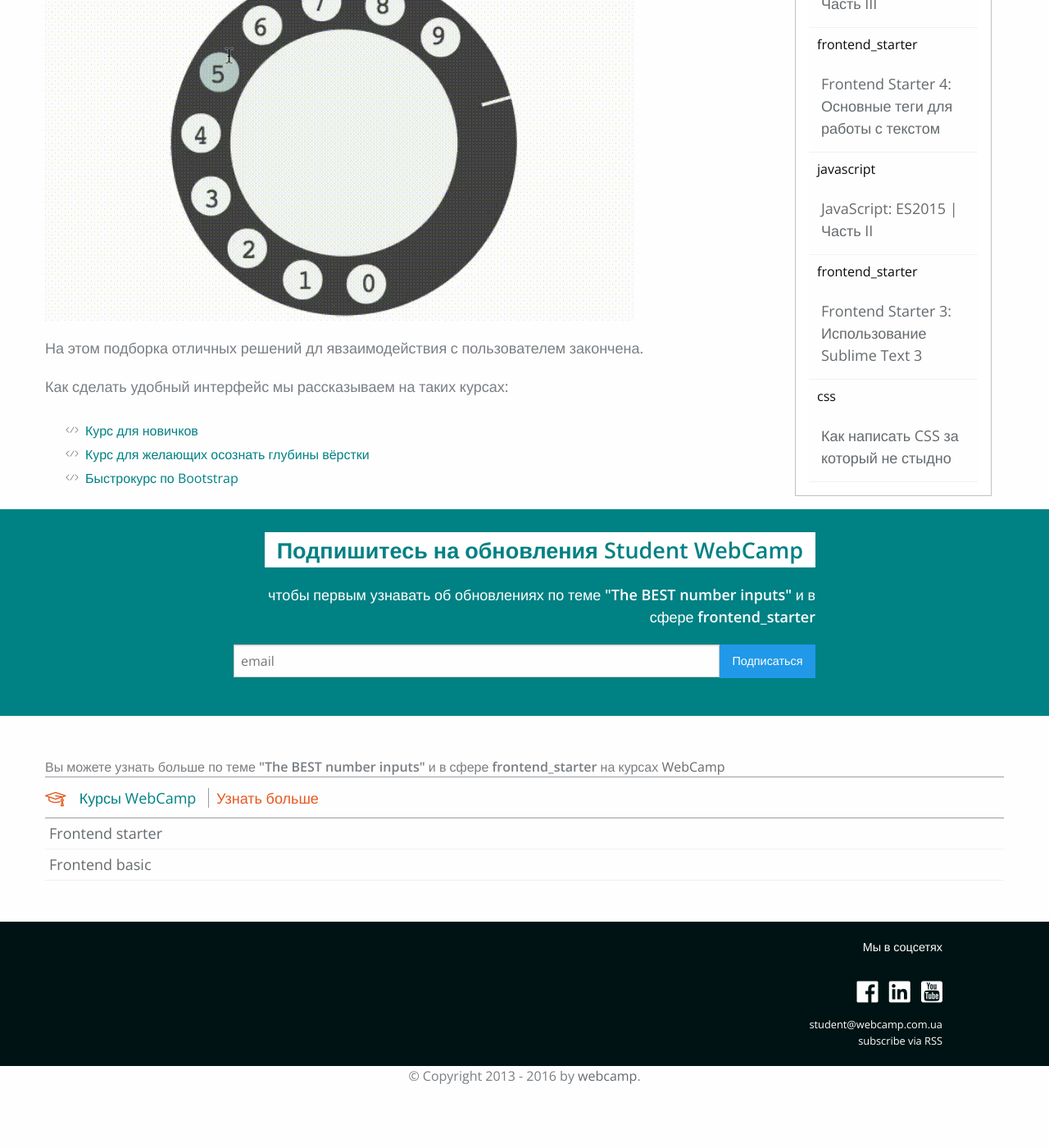
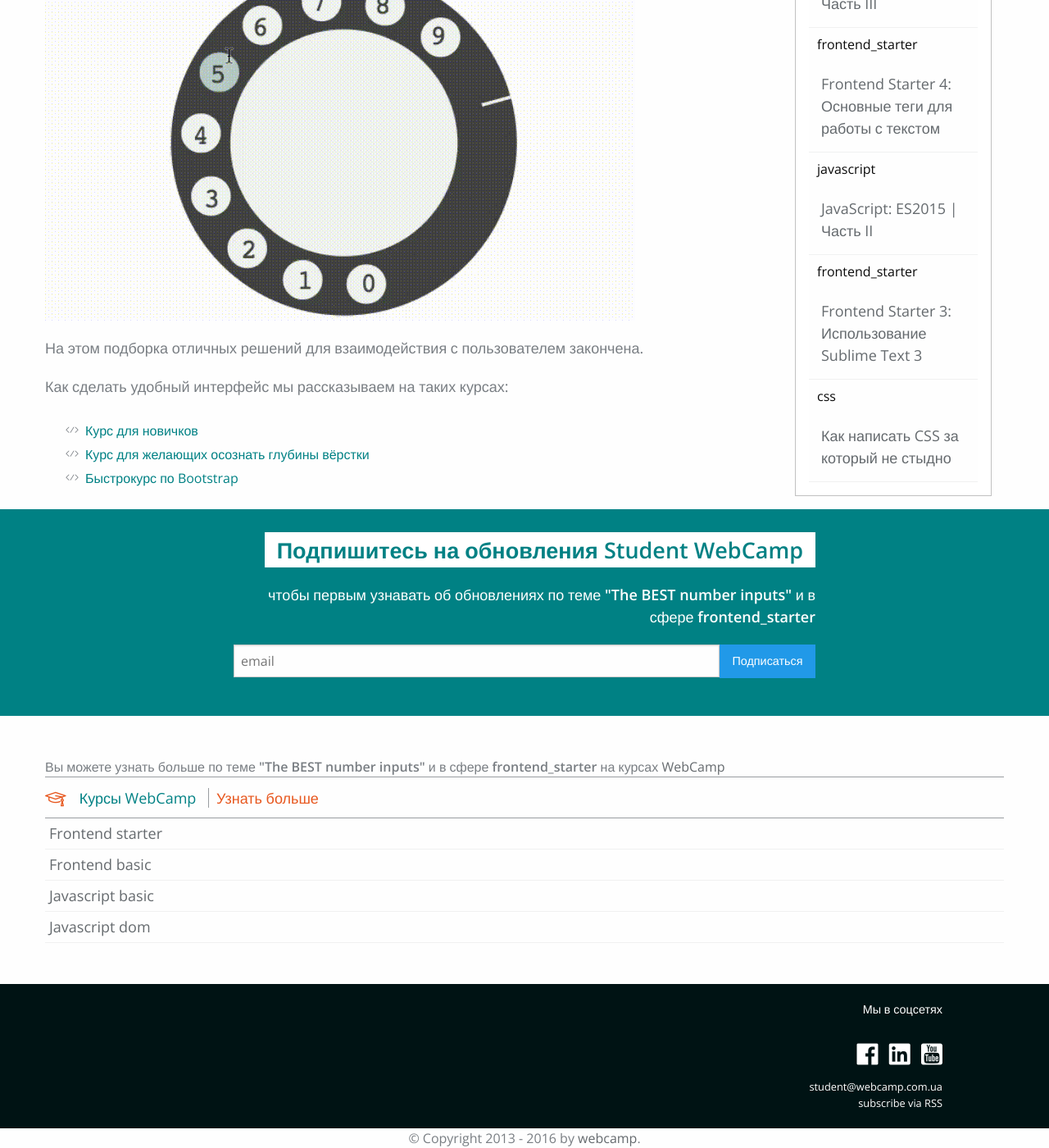
Before and after one commit to student-webcamp/student-webcamp.github.io, a Jekyll site: the page built from _posts/2016-11-30-phone-forms.markdown, in a window 1280 px wide and 1400 px high, scrolled down 5114 px. Shown: the whole window at 82% size. Built offline with Jekyll 4.4.1, drawn with Linux system fonts in a browser that asks for light colours; nearby versions of some CDN libraries; before the commit the page ends 6438 px from its top, so only the background shows below that; some of the changed text lies outside the part shown.

Commit message:
some bugs in forms fixed

```diff
--- a/_posts/2016-11-30-phone-forms.markdown
+++ b/_posts/2016-11-30-phone-forms.markdown
@@ -4,7 +4,7 @@
 date:   2016-11-30 14:35 +0300
 categories: webcamp
 tags: frontend_starter
-related_courses: frontend_starter frontend_basic
+related_courses: frontend_starter frontend_basic javascript_basic javascript_dom
 ---
 
 # Лучшие формы для ввода номера (если Вы ненавидите своих клиентов)
@@ -76,7 +76,7 @@
 
 ### <span class="icon-homecode" id="eight" data-magellan-target="eight"> Игра Больше-Меньше
 
-По мотивам игры "Угадай число", которую мы иногда реализуем на курсе [JavaScript](https://www.webcamp.com.ua/courses/js_basic)
+По мотивам игры "Угадай число", которую мы иногда реализуем на курсе [JavaScript Basic](https://www.webcamp.com.ua/courses/js_basic)
 
 ![Phone input form with input click 3](/img/forms/08.gif)
 
@@ -101,7 +101,7 @@
 ![Phone input form with input pi](/img/forms/12.gif)
 
 
-На этом подборка отличных решений дл явзаимодействия с пользователем закончена.
+На этом подборка отличных решений для взаимодействия с пользователем закончена.
 
 Как сделать удобный интерфейс мы рассказываем на таких курсах:
 
```
